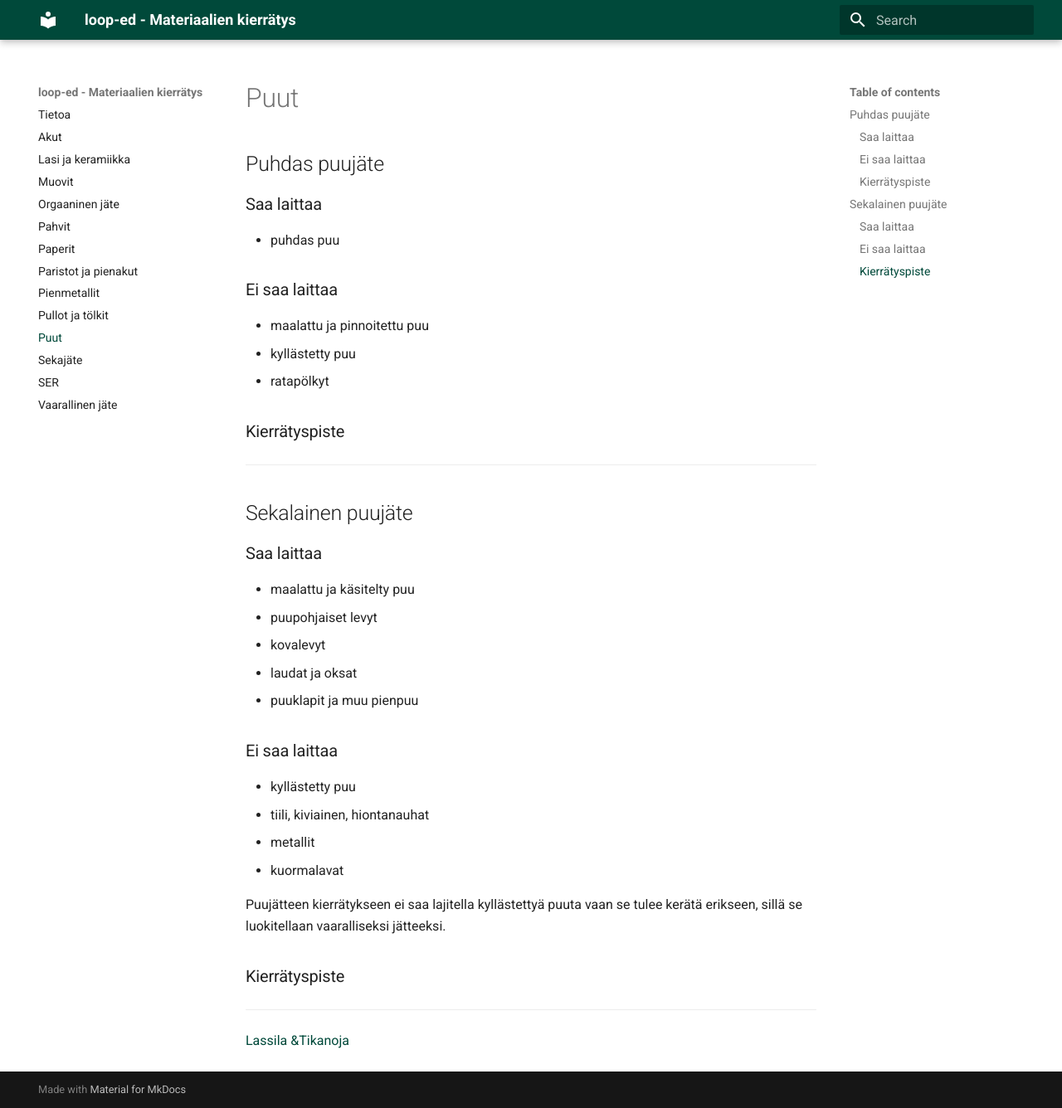
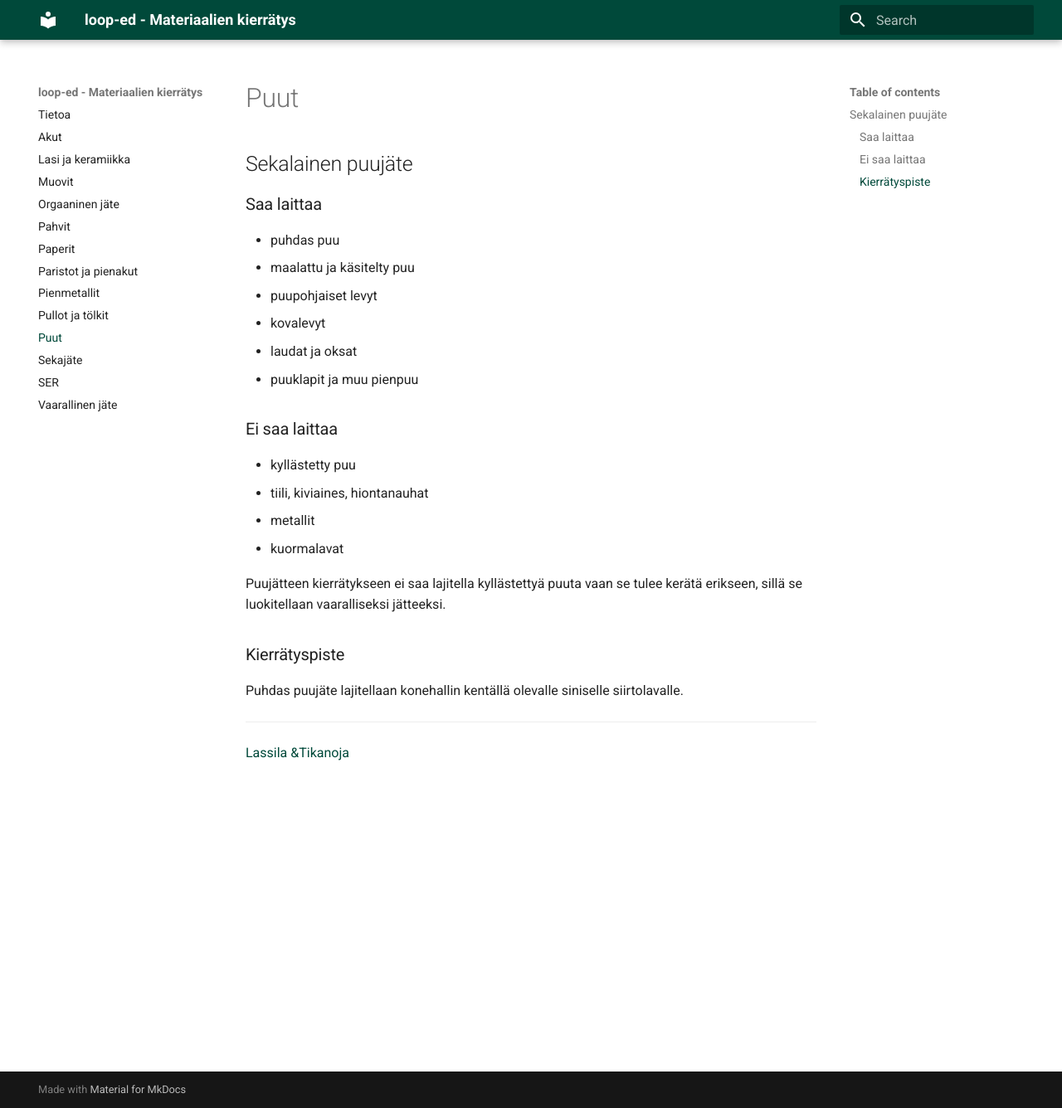
Before and after one commit to vt13op/loop-ed, an MkDocs documentation site: the page built from docs/puut.md, in a window 1280 px wide and 1336 px high. Shown: the whole window at 83% size. Built offline with MkDocs 1.6.1 and Material for MkDocs 9.7.7, drawn with Linux system fonts in a browser that asks for light colours.

Commit message:
Revise wood waste disposal guidelines
Updated the guidelines for clean and mixed wood waste, including what can and cannot be disposed of. Added information about the recycling point for clean wood waste.

```diff
--- a/docs/puut.md
+++ b/docs/puut.md
@@ -1,23 +1,8 @@
-## Puhdas puujäte
+## Sekalainen puujäte
 
 ### Saa laittaa
 
 - puhdas puu
-
-### Ei saa laittaa
-
-- maalattu ja pinnoitettu puu
-- kyllästetty puu
-- ratapölkyt
-
-### Kierrätyspiste
-
----
-
-## Sekalainen puujäte
-
-### Saa laittaa
-
 - maalattu ja käsitelty puu
 - puupohjaiset levyt
 - kovalevyt
@@ -27,7 +12,7 @@
 ### Ei saa laittaa
 
 - kyllästetty puu
-- tiili, kiviainen, hiontanauhat
+- tiili, kiviaines, hiontanauhat
 - metallit
 - kuormalavat
 
@@ -35,6 +20,8 @@ Puujätteen kierrätykseen ei saa lajitella kyllästettyä puuta vaan se tulee k
 
 ### Kierrätyspiste
 
+Puhdas puujäte lajitellaan konehallin kentällä olevalle siniselle siirtolavalle.
+
 ---
 
 [Lassila &Tikanoja](https://www.lt.fi/lajitteluohjeet/puujate)
```
